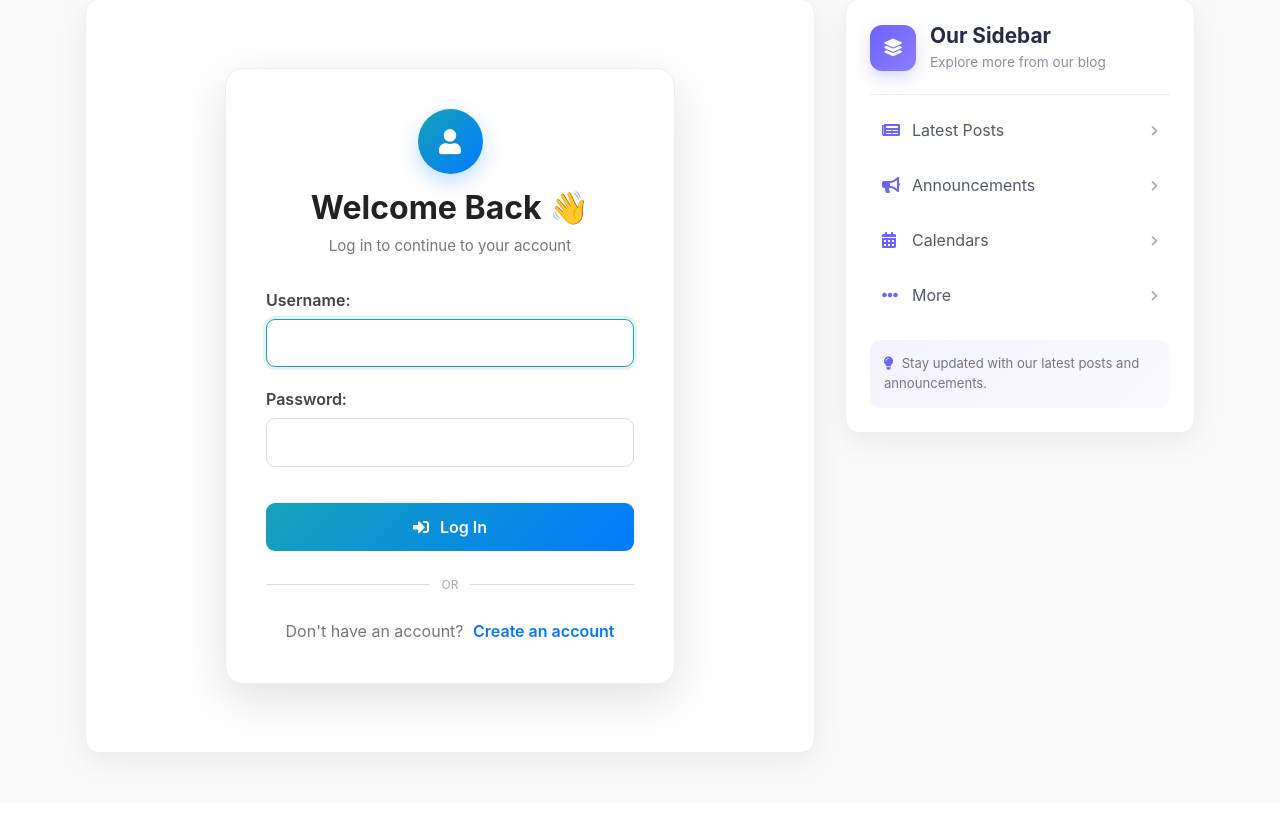
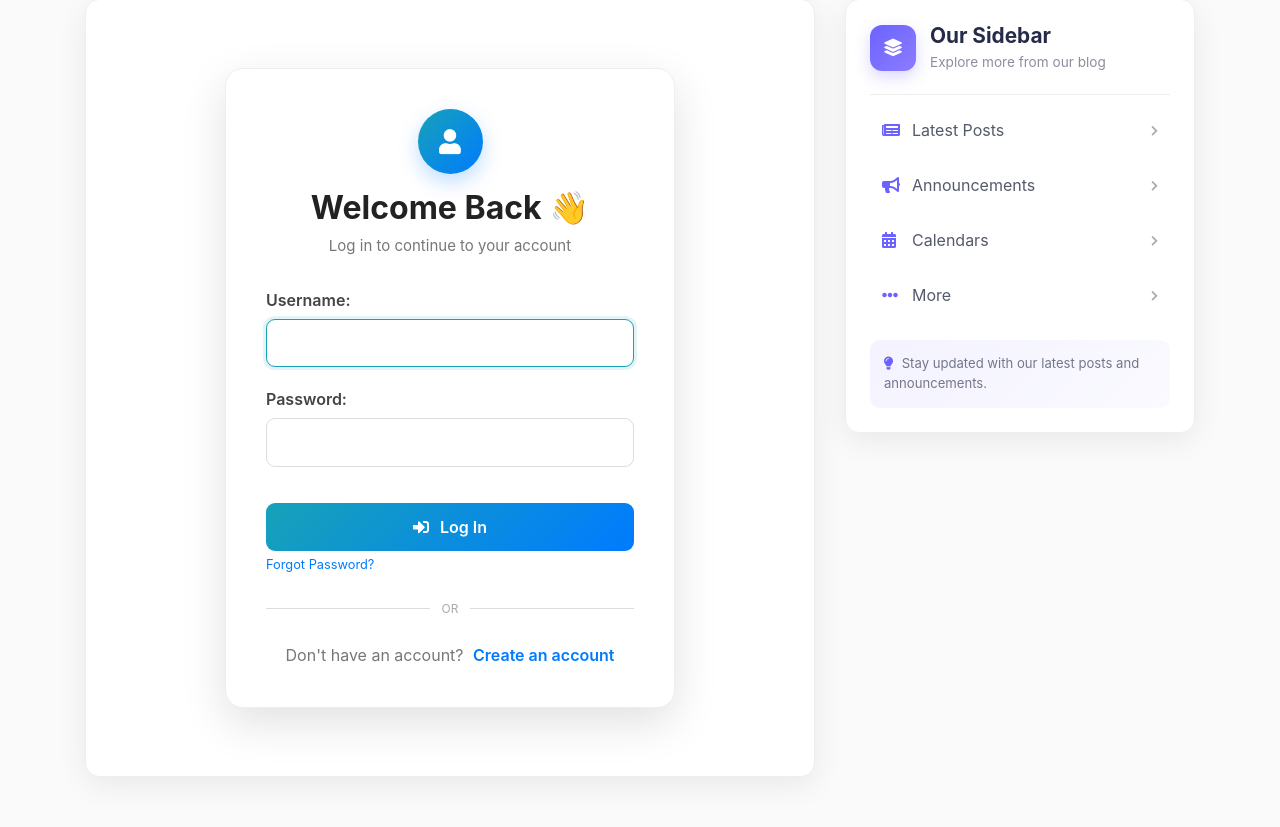
Before and after one commit to farhanalam851/DJANGO-BLOG-WEBSITE, a Django app: page /login/ in a window 1280 px wide. Shown: the part 101-928 px from the top of the page. Before the commit the page ends 864 px from the top, so only its background shows below. Run offline with Django 5.2, Linux system fonts and the light colour scheme; some libraries are stand-ins or nearby versions.

Commit message:
Email & Reset Password

```diff
--- a/bloggers/urls.py
+++ b/bloggers/urls.py
@@ -26,6 +26,26 @@ urlpatterns = [
     path('profile/', user_views.profile , name='profile'),
     path('login/', auth_views.LoginView.as_view(template_name='users/login.html'), name='login'),
     path('logout/',user_views.logout_view,name='logout'),
+    path('password-reset/',
+         auth_views.PasswordResetView.as_view(
+             template_name='users/password_reset.html'
+         ),
+         name='password_reset'),
+    path('password-reset/done/',
+         auth_views.PasswordResetDoneView.as_view(
+             template_name='users/password_reset_done.html'
+         ),
+         name='password_reset_done'),
+    path('password-reset-confirm/<uidb64>/<token>/',
+         auth_views.PasswordResetConfirmView.as_view(
+             template_name='users/password_reset_confirm.html'
+         ),
+         name='password_reset_confirm'),
+    path('password-reset-complete/',
+         auth_views.PasswordResetCompleteView.as_view(
+             template_name='users/password_reset_complete.html'
+         ),
+         name='password_reset_complete'),
     path('', include('blog.urls')),
 
 
--- a/user/templates/users/login.html
+++ b/user/templates/users/login.html
@@ -25,6 +25,9 @@
                     <i class="fas fa-sign-in-alt"></i>
                     Log In
                 </button>
+                <small class="text-muted ml-2">
+                    <a href="{% url 'password_reset' %}">Forgot Password?</a>
+                </small>
             </div>
         </form>
 
--- /dev/null
+++ b/user/templates/users/password_reset_done.html
@@ -0,0 +1,6 @@
+{% extends "blogs/base.html" %}
+{% block content %}
+    <div class="alert alert-info">
+        An email has been sent with instructions to reset your password
+    </div>
+{% endblock content %}
```
Also changed, not shown: bloggers/settings.py (+7 -5 lines), user/templates/users/password_reset.html (added, +16 -0 lines), user/templates/users/password_reset_complete.html (added, +7 -0 lines), user/templates/users/password_reset_confirm.html (added, +16 -0 lines), db.sqlite3.
